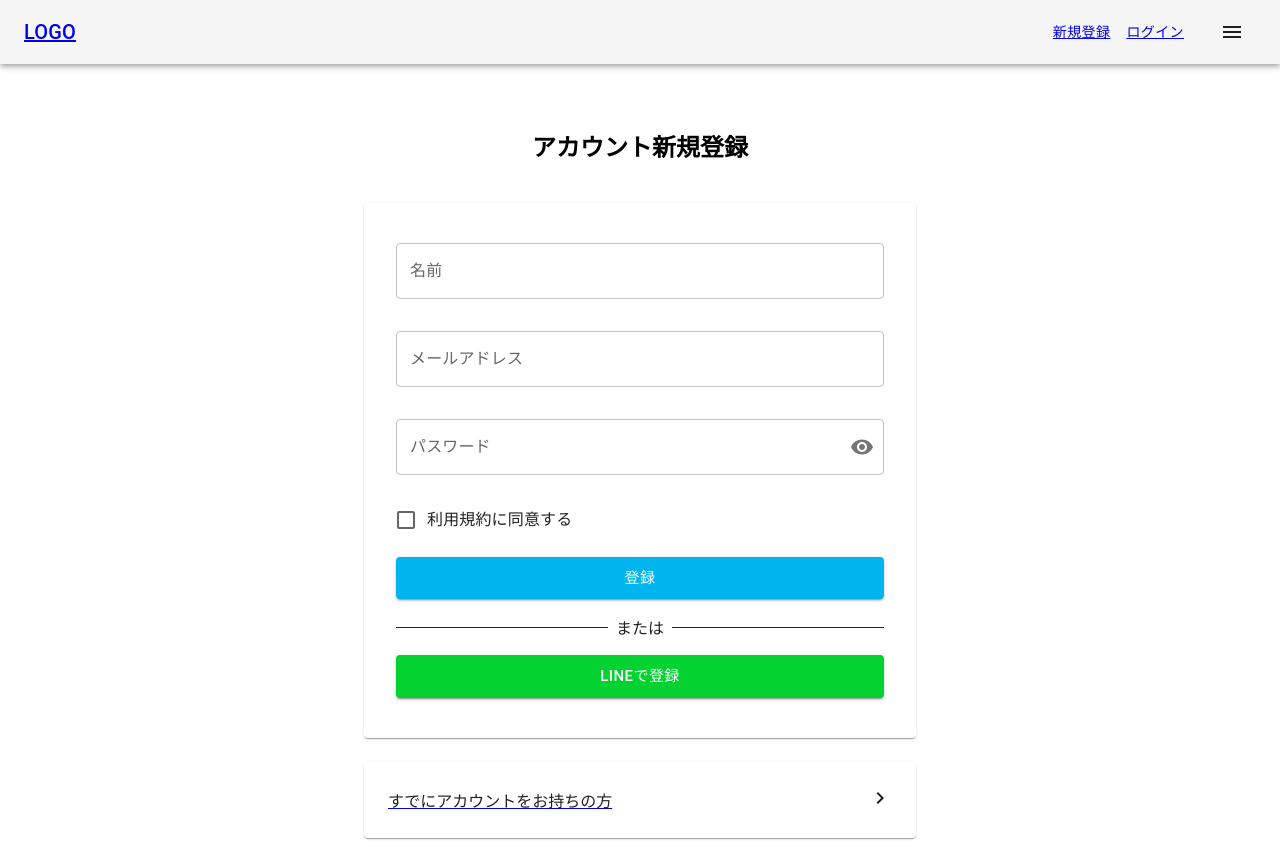
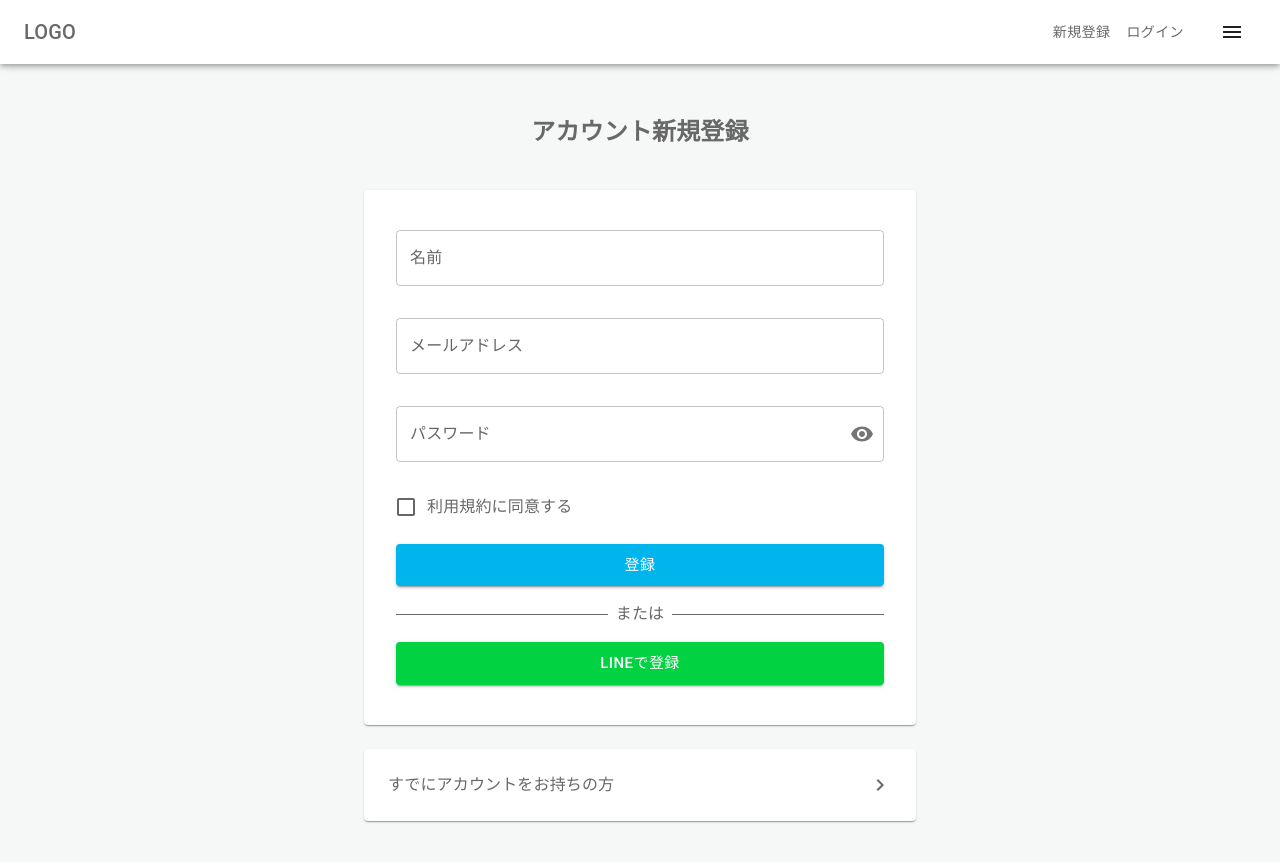
Before and after one commit to suzuki-motomichi/tests, a React (Create React App) app in the folder frontend/app/: page / in a window 1280 px wide. Both pictures are taken after a click on the button "新規登録". Built offline with nearby package versions, Linux system fonts and the light colour scheme.

Commit message:
全体で使うカラーを定義した

```diff
--- a/frontend/app/src/App.tsx
+++ b/frontend/app/src/App.tsx
@@ -2,11 +2,24 @@ import "./App.css";
 import React from "react";
 import { useRoutes } from "react-router-dom";
 import { routes } from "./routes";
+import { ThemeProvider } from "@mui/material/styles";
+import { theme } from "./style/theme";
+import CssBaseline from "@mui/material/CssBaseline";
+import { Global } from "@emotion/react";
+import { style } from "./style/globalCss";
 
 const App: React.FC = () => {
   const router = useRoutes(routes);
 
-  return <>{router}</>;
+  return (
+    <>
+      <ThemeProvider theme={theme}>
+        <CssBaseline />
+        <Global styles={style} />
+        {router}
+      </ThemeProvider>
+    </>
+  );
 };
 
 export default App;
--- a/frontend/app/src/components/atoms/PrimaryButton.tsx
+++ b/frontend/app/src/components/atoms/PrimaryButton.tsx
@@ -5,12 +5,18 @@ import Button from "@mui/material/Button";
 type Prop = {
   text: string;
   color: string;
+  textColor: string;
   handleClickButton: (
     value: React.MouseEvent<HTMLButtonElement, MouseEvent>
   ) => void;
 };
 
-const PrimaryButton: React.FC<Prop> = ({ text, color, handleClickButton }) => {
+const PrimaryButton: React.FC<Prop> = ({
+  text,
+  color,
+  textColor,
+  handleClickButton,
+}) => {
   return (
     <Stack spacing={2} direction="row">
       <Button
@@ -25,6 +31,7 @@ const PrimaryButton: React.FC<Prop> = ({ text, color, handleClickButton }) => {
           width: 1,
           bgcolor: color,
           "&:hover": { backgroundColor: color },
+          color: textColor,
         }}
       >
         {text}
--- a/frontend/app/src/components/molecules/LinkCard.tsx
+++ b/frontend/app/src/components/molecules/LinkCard.tsx
@@ -13,9 +13,9 @@ const LinkCard: React.FC<Children> = ({ children, link }) => {
   return (
     <Link to={link}>
       <BasicCard>
-        <Box sx={style}>
+        <Box sx={textStyle}>
           {children}
-          <Box sx={{ pl: 1 }}>
+          <Box sx={arrowStyle}>
             <KeyboardArrowRightIcon />
           </Box>
         </Box>
@@ -24,11 +24,17 @@ const LinkCard: React.FC<Children> = ({ children, link }) => {
   );
 };
 
-const style = {
+const textStyle = {
   display: "flex",
   justifyContent: "space-between",
   alignItems: "center",
   p: 1,
 };
 
+const arrowStyle = {
+  pl: 1,
+  display: "flex",
+  alignItems: "center",
+};
+
 export default LinkCard;
--- a/frontend/app/src/components/organisms/Header.tsx
+++ b/frontend/app/src/components/organisms/Header.tsx
@@ -7,11 +7,16 @@ import Typography from "@mui/material/Typography";
 import Button from "@mui/material/Button";
 import IconButton from "@mui/material/IconButton";
 import MenuIcon from "@mui/icons-material/Menu";
+import { theme } from "../../style/theme";
 
 const Header: React.FC = () => {
   return (
     <Box sx={{ flexGrow: 1 }}>
-      <AppBar position="static" color="default">
+      <AppBar
+        sx={{
+          backgroundColor: theme.palette.background.paper,
+        }}
+      >
         <Toolbar>
           <Typography variant="h6" component="div" sx={{ flexGrow: 1 }}>
             <Link to="/">LOGO</Link>
--- a/frontend/app/src/components/organisms/SignUpForm.tsx
+++ b/frontend/app/src/components/organisms/SignUpForm.tsx
@@ -7,6 +7,7 @@ import CheckboxForm from "../atoms/CheckboxForm";
 import Or from "../atoms/Or";
 import { CardContent } from "@mui/material";
 import BasicCard from "../atoms/BasicCard";
+import { theme } from "../../style/theme";
 
 type State = {
   name: string;
@@ -68,13 +69,15 @@ const SignUpForm: React.FC = () => {
             <PrimaryButton
               handleClickButton={handleClickButton}
               text={"登録"}
-              color={"#00B5EE"}
+              color={theme.palette.primary.main}
+              textColor={theme.palette.textSecondary.main}
             />
             <Or />
             <PrimaryButton
               handleClickButton={handleClickButton}
               text={"LINEで登録"}
-              color={"#03D230"}
+              color={theme.palette.line.main}
+              textColor={theme.palette.textSecondary.main}
             />
           </CardContent>
         </BasicCard>
--- /dev/null
+++ b/frontend/app/src/style/globalCss.tsx
@@ -0,0 +1,16 @@
+import { css } from "@emotion/react";
+import { theme } from "./theme";
+
+export const style = css`
+  html,
+  body {
+    margin-top: 50px;
+  }
+  img {
+    max-width: 100%;
+  }
+  a {
+    text-decoration: none;
+    color: ${theme.palette.text.primary};
+  }
+`;
--- /dev/null
+++ b/frontend/app/src/style/theme.tsx
@@ -0,0 +1,82 @@
+import * as PaletteColorOptions from "@mui/material/styles/createPalette";
+import { createTheme } from "@mui/material/styles";
+
+declare module "@mui/material/styles/createPalette" {
+  interface Palette {
+    dangerBackground: {
+      main: string;
+    };
+    warningBackground: {
+      main: string;
+    };
+    primaryTex: {
+      main: string;
+    };
+    overlay: {
+      main: string;
+    };
+    line: {
+      main: string;
+    };
+    disabled: {
+      main: string;
+    };
+    textSecondary: {
+      main: string;
+    };
+  }
+  interface PaletteOptions {
+    dangerBackground?: PaletteColorOptions;
+    warningBackground?: PaletteColorOptions;
+    primaryText?: PaletteColorOptions;
+    overlay?: PaletteColorOptions;
+    line?: PaletteColorOptions;
+    disabled?: PaletteColorOptions;
+    textSecondary?: PaletteColorOptions;
+  }
+}
+
+export const theme = createTheme({
+  palette: {
+    mode: "light",
+    primary: {
+      main: "#00b5ec",
+    },
+    success: {
+      main: "#6ada44",
+    },
+    error: {
+      main: "#ff5757",
+    },
+    secondary: {
+      main: "#8d8d8d",
+    },
+    dangerBackground: {
+      main: "#ffdbdb",
+    },
+    warningBackground: {
+      main: "#fffee4",
+    },
+    primaryText: {
+      main: "#686868",
+    },
+    overlay: {
+      main: "#ababab",
+    },
+    line: {
+      main: "#00d242",
+    },
+    disabled: {
+      main: "#b6b6b6",
+    },
+    text: {
+      primary: "#686868",
+    },
+    textSecondary: {
+      main: "#fff",
+    },
+    background: {
+      default: "#f6f7f7",
+    },
+  },
+});
```
